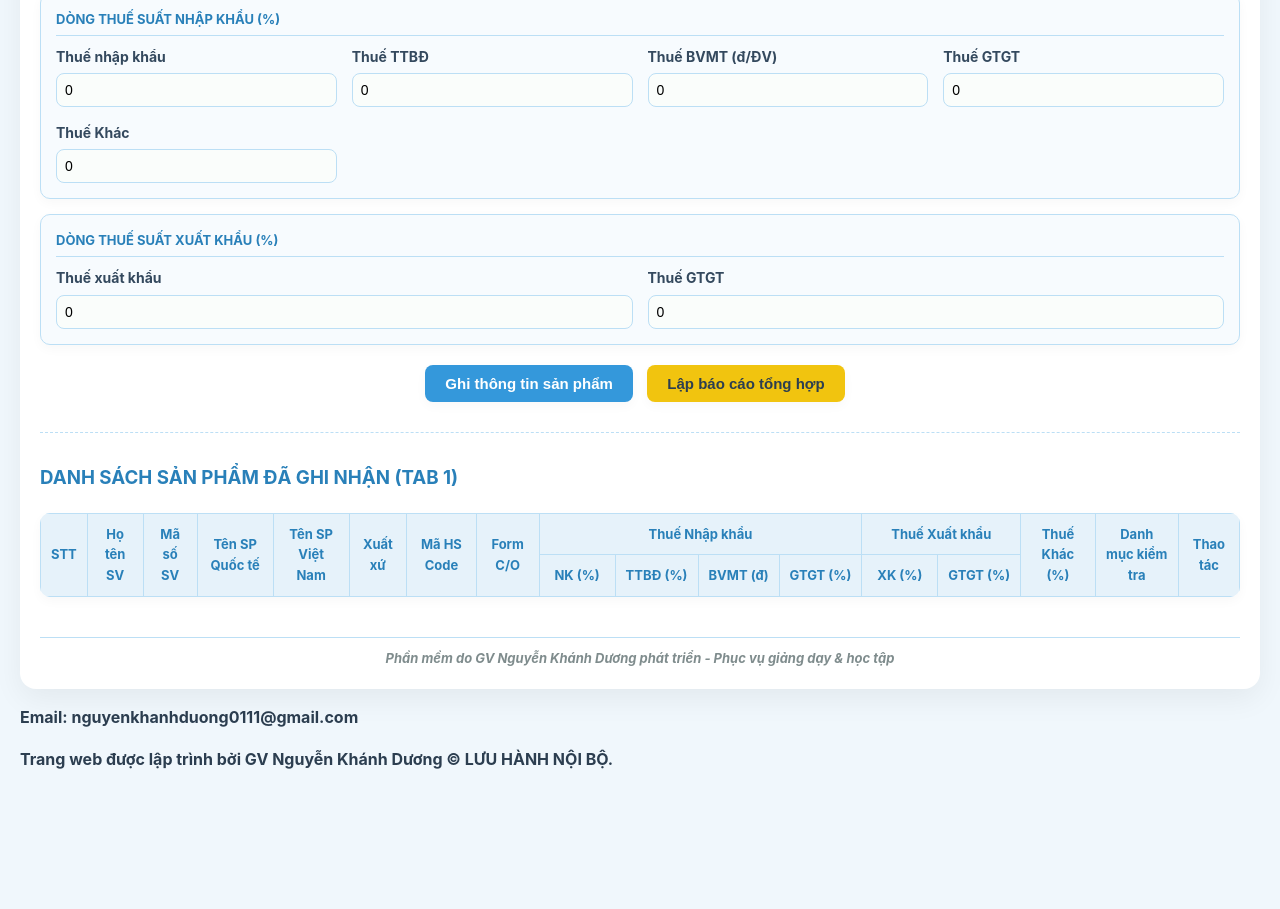
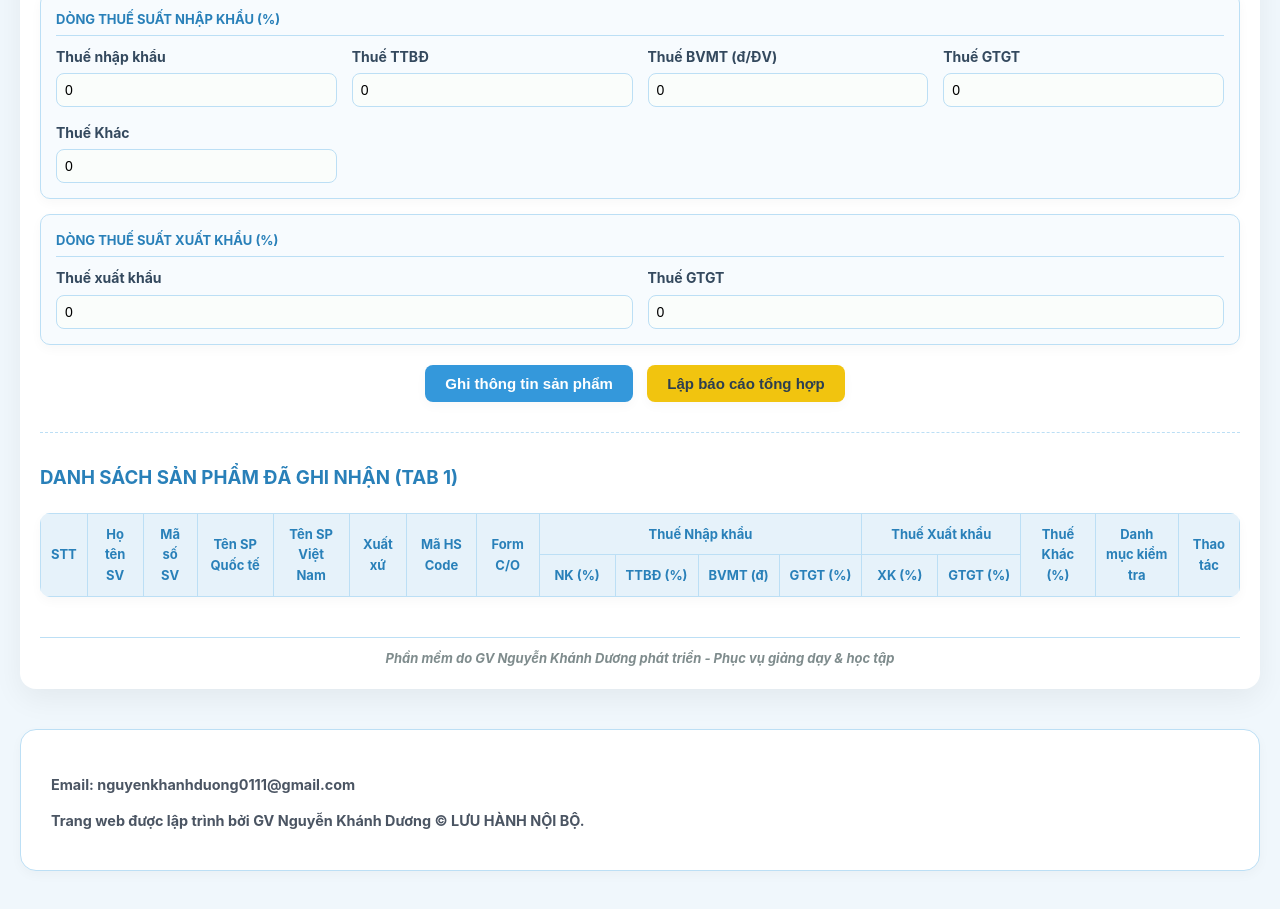
Before and after one commit to KhanhDat01507/phanmentonghopmahscodevathuesuat, a plain HTML site: page index.html in a window 1280 px wide. Shown: the part 627-1536 px from the top of the page. Before the commit the page ends 1495 px from the top, so only its background shows below. Drawn offline with Linux system fonts and the light colour scheme.

Commit message:
Update index.html

```diff
--- a/index.html
+++ b/index.html
@@ -382,10 +382,29 @@
             display: none;
         }
 
+        footer {
+            margin-top: 40px;
+            background: #ffffff;
+            padding: 30px;
+            border-radius: 16px;
+            border: 1px solid var(--border-color);
+            box-shadow: var(--item-shadow);
+        }
+        footer strong p {
+            margin-bottom: 8px;
+            font-size: 0.9rem;
+            color: #4b5563;
+            line-height: 1.5;
+        }
+
         @media print {
             @page {
                 size: A4 landscape;
                 margin: 0mm !important;
+            }
+
+            body > *:not(.modal), header, .nav-tabs, .tab-content, footer, .no-print {
+                display: none !important;
             }
 
             body {
```
